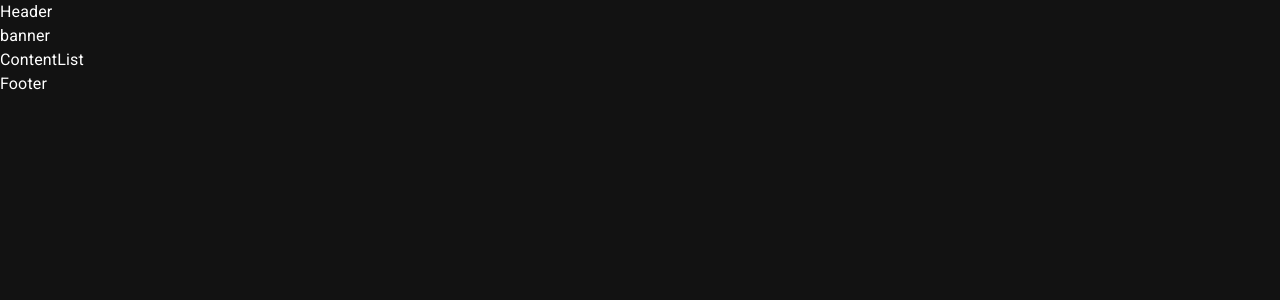
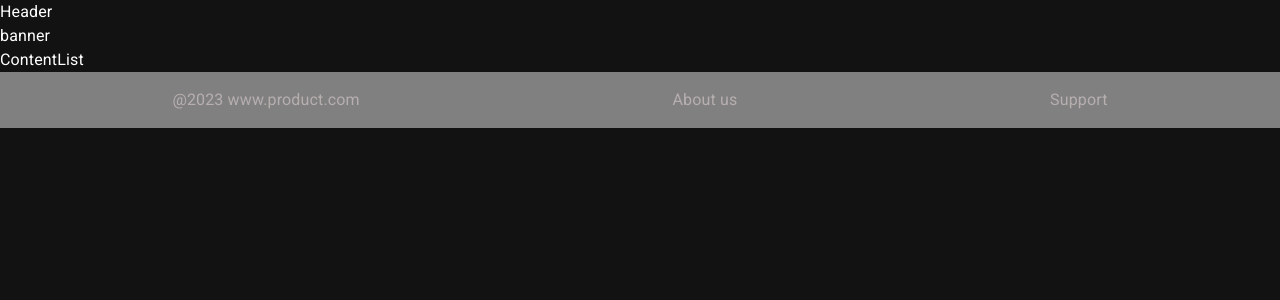
Before and after one commit to arifulbgt4/BestItem, a Next.js app: page /en in a window 1280 px wide. Shown: the top 300 px of the page. Built offline with nearby package versions, Linux system fonts and the light colour scheme.

Commit message:
upgrade: footer

```diff
--- a/src/widgets/Footer/index.tsx
+++ b/src/widgets/Footer/index.tsx
@@ -1,8 +1,23 @@
-import React, { FC } from "react";
+import { FC } from "react";
+
 import { FooterProps } from "./Types";
+import { Stack, Typography } from "@mui/material";
 
 const Footer: FC<FooterProps> = () => {
-  return <div>Footer</div>;
+  return (
+    <Stack
+      direction={{ xs: "column", sm: "column", md: "row", lg: "row" }}
+      bgcolor="grey"
+      alignItems="center"
+      justifyContent="space-around"
+      p={2}
+      color="#b7aeae"
+    >
+      <Typography>@2023 www.product.com</Typography>
+      <Typography>About us</Typography>
+      <Typography>Support</Typography>
+    </Stack>
+  );
 };
 
 export default Footer;
```
